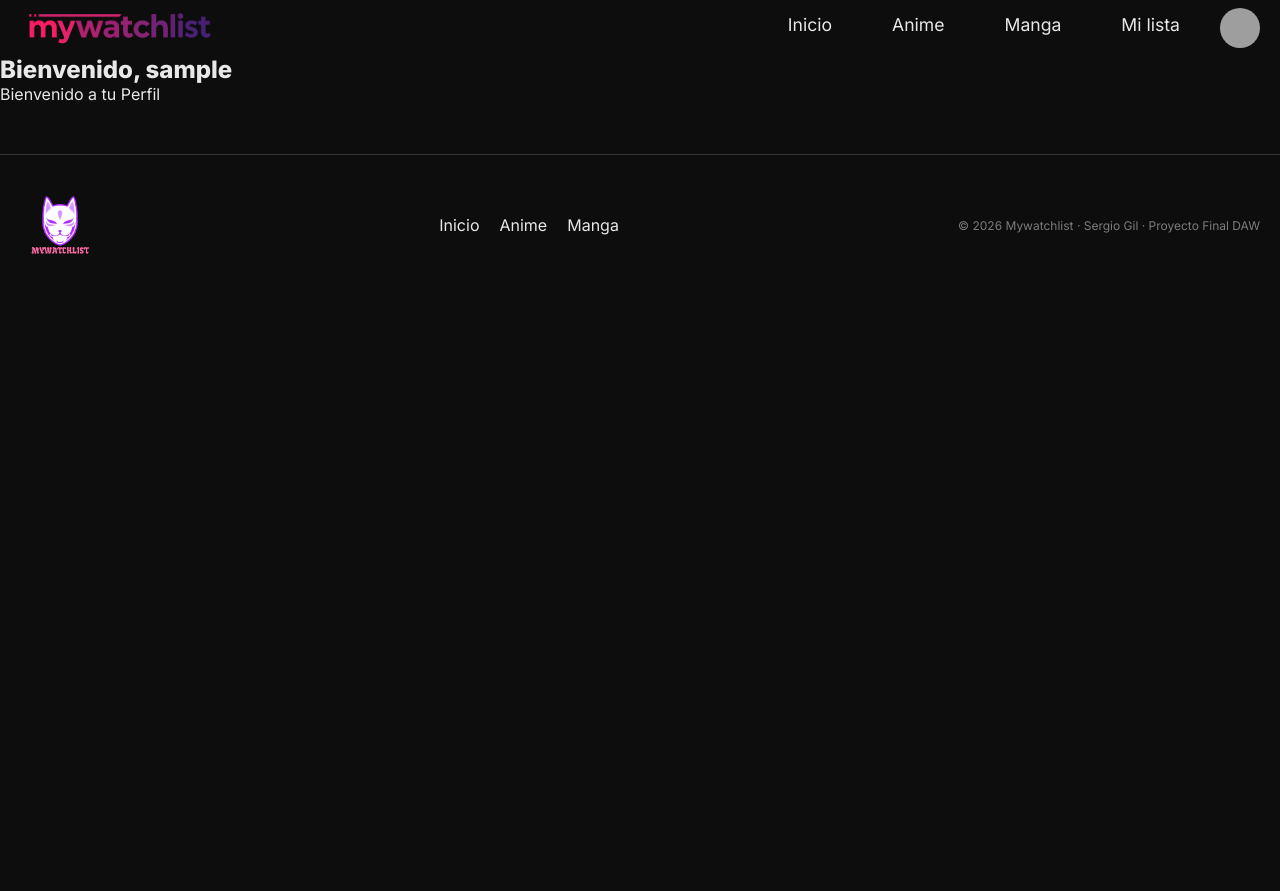
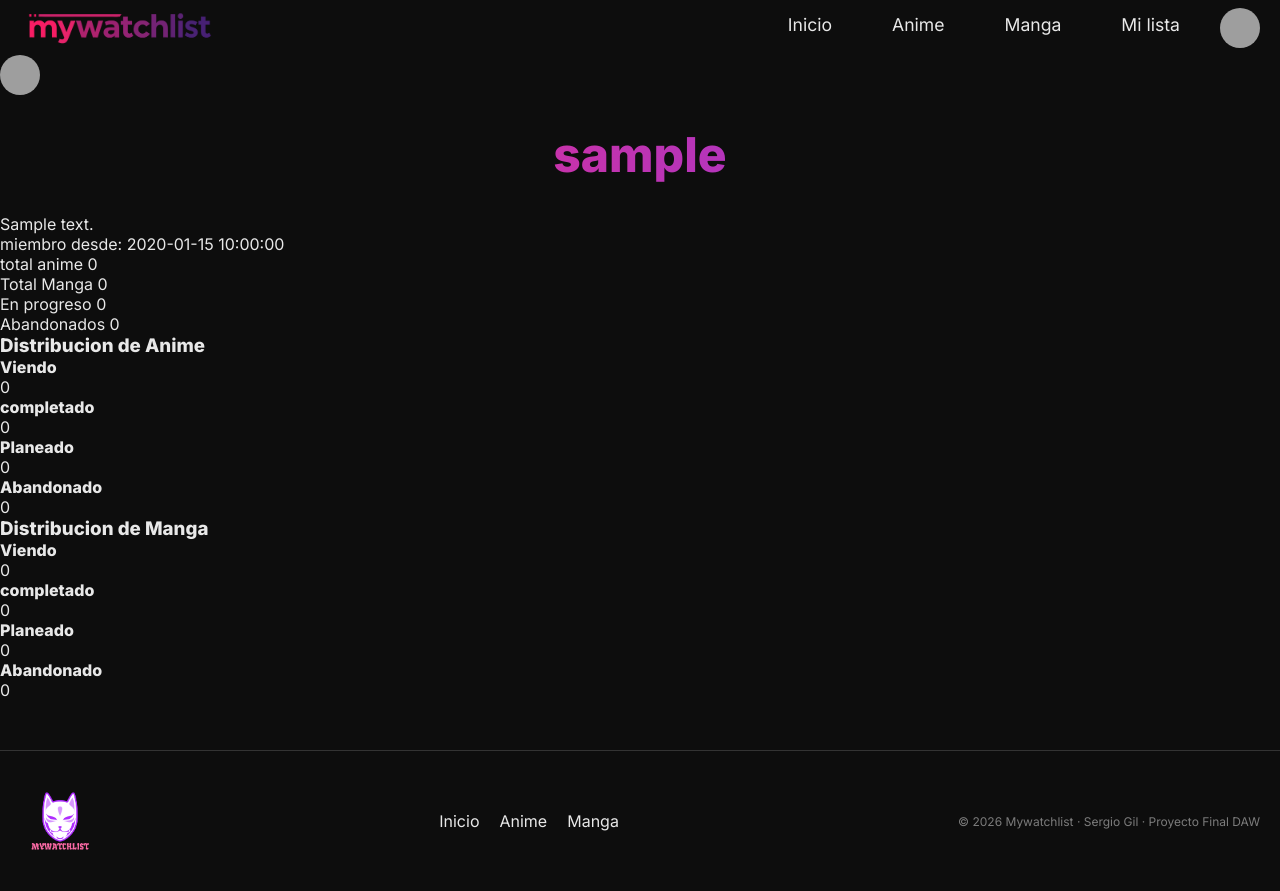
Before and after one commit to wiznero/mywatchlist, a PHP site: page /pages/perfil.php in a window 1280 px wide. Before the commit the page ends 254 px from the top, so only its background shows below. Run offline with PHP 8.4, Linux system fonts and the light colour scheme; the visitor is signed in with stand-in values (Sample User, id 1); tables that the repository leaves empty or names only in its code hold one stand-in row (values such as "Sample post"); grey boxes are pictures that could not be loaded.

Commit message:
perfil - estructura y estadisticas funcionales

```diff
--- a/pages/perfil.php
+++ b/pages/perfil.php
@@ -1,20 +1,125 @@
 <?php
-// con esto conectamos la base de datos a la pagina principal
+// incluimos las conexiones a la base de datos y a la sesion y la proteccion de la pagina para usuarios no logueados
+require_once __DIR__ . '/../includes/session.php';
 require_once __DIR__ . '/../includes/conexion.php';
-// cargamos el header y el navbar en la pagina principal
-include __DIR__ . '/../includes/header.php';
-// protegemos las paginas a las que solo se accede con cuenta
 require_once __DIR__ . '/../includes/proteger.php';
 
+//consulta para obtener los datos del usuario
+$consulta_usuarios = $conn ->prepare("SELECT * FROM usuarios WHERE id = ?");
+$consulta_usuarios ->execute([$_SESSION['usuario_id']]);
+$perfil = $consulta_usuarios-> fetch(PDO::FETCH_ASSOC);
+
+//consulta para obtener el numero de items de la lista del usuario
+$consulta_lista = $conn->prepare("SELECT tipo,estado, COUNT(*) as total FROM lista_usuarios WHERE id_usuarios = ? GROUP BY tipo,estado");
+$consulta_lista->execute([$_SESSION['usuario_id']]);
+$estadisticas_lista = $consulta_lista-> fetchALL(PDO::FETCH_ASSOC);
+
+$stats = [];
+foreach ($estadisticas_lista as $item) {
+    $stats[$item['tipo']][$item['estado']] = $item['total'];
+}
+
+
+
+
+
+
+
+
+
+
+
+
+
+// cargamos el header y el navbar
+include __DIR__ . '/../includes/header.php';
 ?>
 
 
-<?php if (isset($_SESSION['usuario_nombre'])): ?>
-    <h2>Bienvenido, <?= htmlspecialchars($_SESSION['usuario_nombre']) ?></h2>
-<?php endif; ?>
+<main>
+    <div class="cabecera-perfil">
+        <img src="/mywatchlist/assets/img/img_usuario/default.jpg" alt="Foto de perfil" class="foto-perfil">
+        <h1><?= $_SESSION['usuario_nombre'] ?></h1>
+        <p><?php echo $perfil['bio']; ?></p>
+        <p>miembro desde: <?php echo $perfil['fecha_registro']; ?></p>
+    </div>
 
-<main>
-    <p>Bienvenido a tu Perfil</p>
+    <div class="estadisticas-generales">
+        <div class="stat">
+            <span>total anime</span>
+            <span><?= array_sum($stats['anime'] ?? []) ?></span>
+        </div>
+        <div class="stat">
+            <span>Total Manga</span>
+            <span><?= array_sum($stats['manga'] ?? []) ?></span>
+        </div>
+        <div class="stat">
+            <span>En progreso</span>
+            <span><?= ($stats['anime']['viendo'] ?? 0) + ($stats['manga']['viendo'] ?? 0) ?></span>
+        </div>
+        <div class="stat">
+            <span>Abandonados</span>
+            <span><?= ($stats['anime']['abandonado'] ?? 0) + ($stats['manga']['abandonado'] ?? 0) ?></span>
+        </div>
+    </div>
+    <div class="estadisticas-especificas">
+        <!-- // estadisticas anime ---------------------------------------------- -->
+        <div class="estadisticas-anime">
+            <h3>Distribucion de Anime</h3>
+            <div class="barrita">
+                <h4>Viendo</h4>
+                <span><?= $stats['anime']['viendo'] ?? 0 ?></span>
+
+            </div>
+            <div class="barrita">
+                <h4>completado</h4>
+                <span><?= $stats['anime']['completado'] ?? 0 ?></span>
+            </div>
+            <div class= "barrita">
+                <h4>Planeado</h4>
+                <span><?= $stats['anime']['planeado'] ?? 0 ?></span>
+            </div>
+            <div class= "barrita">
+                <h4>Abandonado</h4>
+                <span><?= $stats['anime']['abandonado'] ?? 0 ?></span>
+            </div>
+
+
+        </div>
+
+
+        <!-- // estadisticas manga ---------------------------------------------- -->
+        <div class="estadisticas-manga">
+            <h3>Distribucion de Manga</h3>
+            <div class="barrita">
+                <h4>Viendo</h4>
+                <span><?= $stats['manga']['viendo'] ?? 0 ?></span>
+            </div>
+            <div class="barrita">
+                <h4>completado</h4>
+                <span><?= $stats['manga']['completado'] ?? 0 ?></span>
+
+            </div>
+            <div class= "barrita">
+                <h4>Planeado</h4>
+                <span><?= $stats['manga']['planeado'] ?? 0 ?></span>
+
+            </div>
+            <div class= "barrita">
+                <h4>Abandonado</h4>
+                <span><?= $stats['manga']['abandonado'] ?? 0 ?></span>
+
+            </div>
+
+
+        </div>
+
+
+
+    </div>
+    <div Class="actividad">
+
+    </div>
 </main>
 
 <?php
```
